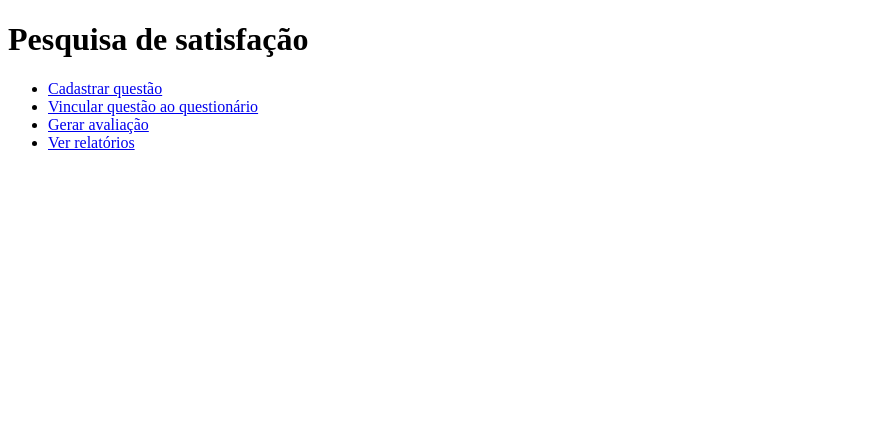
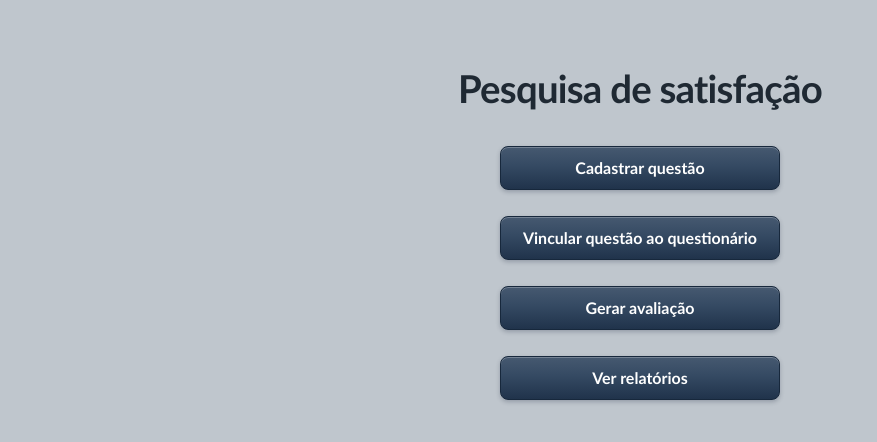
Before and after one commit to Rodrigo-Capello/Projeto-Final-B.D., a Spring Boot app: page / in a window 1280 px wide. Shown: the top 442 px of the page, without its empty margins (0-877 px from the left). Run offline with Spring Boot 4, Linux system fonts and the light colour scheme.

Commit message:
Início estilização com estilos.css

```diff
--- /dev/null
+++ b/src/main/resources/static/css/estilo.css
@@ -0,0 +1,174 @@
+:root {
+    --fundo: #bfc6cd;
+    --superficie: #fff;
+    --texto: #1f2933;
+    --destaque: #233a5a;
+    --destaque-hover: #182b46;
+    --borda: #dce4e8;
+}
+
+body {
+    max-width: 1040px;
+    margin: 0 auto;
+    padding: 36px 20px;
+    font-family: "Trebuchet MS", system-ui, sans-serif;
+    line-height: 1.5;
+    color: var(--texto);
+    background-color: var(--fundo);
+}
+
+h1 {
+    margin: 0 0 16px;
+    font-size: clamp(1.75rem, 4vw, 2.4rem);
+    font-weight: 700;
+    letter-spacing: -0.02em;
+}
+
+.botao-menu {
+    display: inline-block;
+    margin: 4px 0;
+    padding: 10px 16px;
+    border-radius: 8px;
+    background: linear-gradient(180deg, #465970, #354a63 44%, #20334b);
+    border: 1px solid #17283c;
+    box-shadow: inset 0 1px 0 rgb(255 255 255 / 25%),
+                0 2px 4px rgb(23 36 58 / 25%);
+    color: white;
+    text-decoration: none;
+    font-weight: 600;
+}
+
+.botao-menu:hover {
+    background: linear-gradient(180deg, #516780, #293e58);
+}
+
+button.botao-menu {
+    font-family: inherit;
+    font-size: inherit;
+    cursor: pointer;
+}
+
+.tabela-relatorio {
+    width: 100%;
+    margin: 24px 0;
+    border-spacing: 0;
+    border: 1px solid var(--borda);
+    border-radius: 12px;
+    overflow: hidden;
+    background-color: var(--superficie);
+}
+
+.tabela-relatorio th,
+.tabela-relatorio td {
+    padding: 12px 16px;
+    text-align: left;
+}
+
+.tabela-relatorio th {
+    background-color: #e8eff1;
+    font-size: 0.9rem;
+}
+
+.tabela-relatorio td {
+    border-top: 1px solid var(--borda);
+}
+
+.tabela-relatorio tbody tr:nth-child(even) {
+    background-color: #f8fafb;
+}
+
+.rosca-com-percentual {
+    display: inline-grid;
+    place-items: center;
+}
+
+.rosca-com-percentual > * {
+    grid-area: 1 / 1;
+}
+
+.rosca-percentual {
+    z-index: 1;
+    font-size: 1rem;
+    font-variant-numeric: tabular-nums;
+}
+
+.grade-roscas {
+    display: grid;
+    grid-template-columns: repeat(auto-fit, minmax(min(100%, 15rem), 1fr));
+    gap: 16px;
+    margin-top: 16px;
+}
+
+.cartao-rosca {
+    padding: 16px;
+    border: 1px solid var(--borda);
+    border-radius: 12px;
+    background-color: var(--superficie);
+    text-align: center;
+}
+
+.cartao-rosca h3 {
+    display: grid;
+    place-items: center;
+    min-height: 2.8em;
+    margin: 0 0 12px;
+    font-size: 1rem;
+    line-height: 1.4;
+}
+
+.cartao-rosca p {
+    margin: 10px 0 0;
+    font-size: 0.875rem;
+}
+
+.pagina-inicial {
+    max-width: 720px;
+    margin: 24px auto 0;
+    text-align: center;
+}
+
+.pagina-inicial nav ul {
+    display: grid;
+    grid-template-columns: 1fr;
+    gap: 26px;
+    max-width: 280px;
+    margin: 28px auto 0;
+    padding: 0;
+    list-style: none;
+}
+
+.pagina-inicial .botao-menu {
+    display: grid;
+    place-items: center;
+    box-sizing: border-box;
+    min-height: 44px;
+    padding: 8px 14px;
+    margin: 0;
+    text-align: center;
+}
+
+.botao-voltar {
+    display: inline-flex;
+    align-items: center;
+    gap: 8px;
+    padding: 7px 14px;
+    border: 1px solid #2b323a;
+    border-radius: 8px;
+    background: linear-gradient(180deg, #616b76, #4b5560 44%, #353e47);
+    box-shadow: inset 0 1px 0 rgb(255 255 255 / 25%),
+                0 2px 4px rgb(23 36 58 / 25%);
+    color: white;
+    text-decoration: none;
+    font-size: 0.9rem;
+    font-weight: 600;
+}
+
+.botao-voltar::before {
+    content: "←" / "";
+}
+
+.botao-voltar:hover,
+.botao-voltar:focus-visible {
+    border-color: #17283c;
+    background: linear-gradient(180deg, #465970, #354a63 44%, #20334b);
+}
--- a/src/main/resources/static/index.html
+++ b/src/main/resources/static/index.html
@@ -3,18 +3,19 @@
 <head>
     <meta charset="UTF-8">
     <meta name="viewport" content="width=device-width, initial-scale=1">
+    <link rel="stylesheet" href="/css/estilo.css">
     <title>Pesquisa de satisfação</title>
 </head>
 <body>
-    <main>
+    <main class="pagina-inicial">
         <h1>Pesquisa de satisfação</h1>
 
         <nav aria-label="Menu principal">
             <ul>
-                <li><a href="/questoes/nova">Cadastrar questão</a></li>
-                <li><a href="/questoes/vincular">Vincular questão ao questionário</a></li>
-                <li><a href="/avaliacoes/nova">Gerar avaliação</a></li>
-                <li><a href="/relatorios">Ver relatórios</a></li>
+                <li><a href="/questoes/nova" class="botao-menu">Cadastrar questão</a></li>
+                <li><a href="/questoes/vincular" class="botao-menu">Vincular questão ao questionário</a></li>
+                <li><a href="/avaliacoes/nova" class="botao-menu">Gerar avaliação</a></li>
+                <li><a href="/relatorios" class="botao-menu">Ver relatórios</a></li>
             </ul>
         </nav>
     </main>
--- a/src/main/resources/templates/avaliacao-nova.html
+++ b/src/main/resources/templates/avaliacao-nova.html
@@ -3,6 +3,7 @@
 <head>
     <meta charset="UTF-8">
     <meta name="viewport" content="width=device-width, initial-scale=1">
+    <link rel="stylesheet" href="/css/estilo.css">
     <title>Gerar avaliação</title>
 </head>
 <body>
@@ -32,9 +33,9 @@
             </option>
         </select>
 
-        <button type="submit">Gerar avaliação</button>
+        <button type="submit" class="botao-menu">Gerar avaliação</button>
 
     </form>
-    <p><a th:href="@{/}">Voltar à página inicial</a></p>
+    <p><a th:href="@{/}" class="botao-voltar">Voltar à página inicial</a></p>
 </body>
 </html>
--- a/src/main/resources/templates/avaliacao.html
+++ b/src/main/resources/templates/avaliacao.html
@@ -3,6 +3,7 @@
 <head>
     <meta charset="UTF-8">
     <meta name="viewport" content="width=device-width, initial-scale=1">
+    <link rel="stylesheet" href="/css/estilo.css">
     <title>Pesquisa de satisfação</title>
 
     <style>
@@ -54,7 +55,7 @@
                 <textarea th:name="|resposta_${pergunta.id()}|" rows="3"></textarea>
             </label>
         </fieldset>
-        <button type="submit">Enviar avaliação</button>
+        <button type="submit" class="botao-menu">Enviar avaliação</button>
     </form>
 </body>
 </html>
--- a/src/main/resources/templates/questao-vinculo.html
+++ b/src/main/resources/templates/questao-vinculo.html
@@ -3,6 +3,7 @@
 <head>
     <meta charset="UTF-8">
     <meta name="viewport" content="width=device-width, initial-scale=1">
+    <link rel="stylesheet" href="/css/estilo.css">
     <title>Vincular questão ao questionário</title>
 </head>
 <body>
@@ -32,9 +33,9 @@
             </select>
         </p>
 
-        <button type="submit">Vincular questão</button>
+        <button type="submit" class="botao-menu">Vincular questão</button>
 
-        <p><a th:href="@{/}">Voltar à página inicial</a></p>
+        <p><a th:href="@{/}" class="botao-voltar">Voltar à página inicial</a></p>
     </form>
 </body>
 </html>
--- a/src/main/resources/templates/questao.html
+++ b/src/main/resources/templates/questao.html
@@ -3,6 +3,7 @@
 <head>
     <meta charset="UTF-8">
     <meta name="viewport" content="width=device-width, initial-scale=1">
+    <link rel="stylesheet" href="/css/estilo.css">
     <title>Cadastrar questão</title>
 </head>
 <body>
@@ -36,9 +37,9 @@
             </select>
         </p>
 
-        <button type="submit">Cadastrar questão</button>
+        <button type="submit" class="botao-menu">Cadastrar questão</button>
 
-        <p><a th:href="@{/}">Voltar à página inicial</a></p>
+        <p><a th:href="@{/}" class="botao-voltar">Voltar à página inicial</a></p>
     </form>
 </body>
 </html>
--- a/src/main/resources/templates/relatorio-entrega.html
+++ b/src/main/resources/templates/relatorio-entrega.html
@@ -2,6 +2,7 @@
 <html lang="pt-BR" xmlns:th="http://www.thymeleaf.org">
 <head>
     <meta charset="UTF-8">
+    <link rel="stylesheet" href="/css/estilo.css">
     <title>Tempo entre compra e entrega por ocasião</title>
     <style>
         .barras-entrega {
@@ -23,9 +24,9 @@
 </head>
 <body>
     <h1>Tempo entre compra e entrega por ocasião</h1>
-    <p><a th:href="@{/relatorios}">Voltar ao menu</a></p>
+    <p><a th:href="@{/relatorios}" class="botao-voltar">Voltar ao menu</a></p>
 
-    <table>
+    <table class="tabela-relatorio">
         <thead>
             <tr>
                 <th>Ocasião</th>
--- a/src/main/resources/templates/relatorio-satisfacao.html
+++ b/src/main/resources/templates/relatorio-satisfacao.html
@@ -2,6 +2,7 @@
 <html lang="pt-BR" xmlns:th="http://www.thymeleaf.org">
 <head>
     <meta charset="UTF-8">
+    <link rel="stylesheet" href="/css/estilo.css">
     <title>Satisfação por tema e ocasião</title>
 
     <style>
@@ -42,9 +43,9 @@
 </head>
 <body>
     <h1>Satisfação por tema e ocasião</h1>
-    <p><a th:href="@{/relatorios}">Voltar ao menu</a></p>
+    <p><a th:href="@{/relatorios}" class="botao-voltar">Voltar ao menu</a></p>
 
-    <table>
+    <table class="tabela-relatorio">
         <thead>
             <tr>
                 <th>Ocasião</th>
```
Also changed, not shown: src/main/resources/templates/relatorio-conclusao.html (+13 -11 lines), src/main/resources/templates/relatorios.html (+5 -4 lines).
